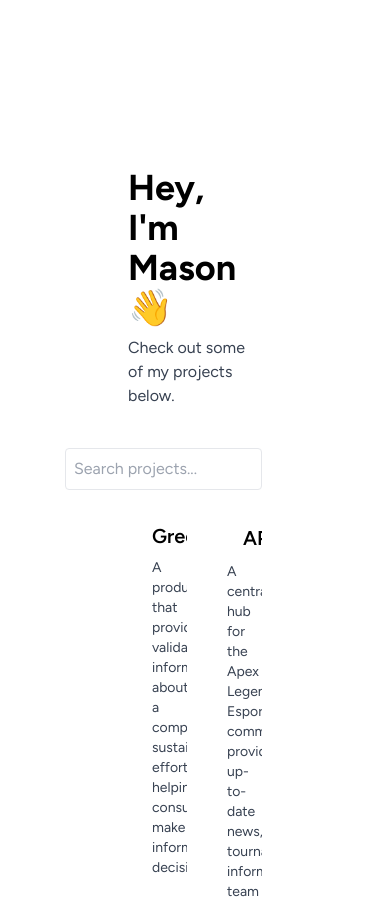
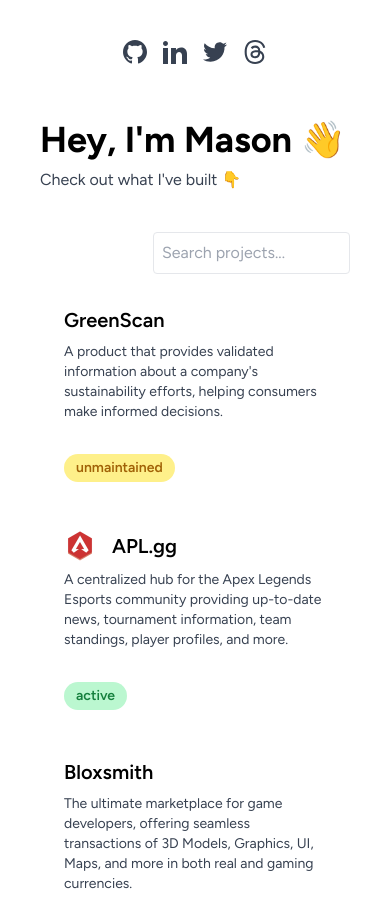
Before and after one commit to masnwilliams/masnwilliams.com, a Next.js app: page / in a window 390 px wide. Shown: the top 899 px of the page. Built offline with nearby package versions, Linux system fonts and the light colour scheme.

Commit message:
mobile support

```diff
--- a/src/app/layout.tsx
+++ b/src/app/layout.tsx
@@ -44,7 +44,7 @@
       <body className={figtree.className}>
         <NavBar />
 
-        <div className={"mx-32 mt-32"}>{children}</div>
+        <div className={"mt-14 sm:mt-32 mx-10 md:mx-32"}>{children}</div>
 
         <Analytics />
       </body>
--- a/src/app/page.tsx
+++ b/src/app/page.tsx
@@ -31,7 +31,8 @@
       </div>
 
       <div className={"text-gray-700 text-base"}>
-        Check out some of my projects below.
+        {/* eslint-disable-next-line react/no-unescaped-entities */}
+        Check out what I've built 👇
       </div>
 
       <div className={"mt-10"}>
--- a/src/components/CardGrid.tsx
+++ b/src/components/CardGrid.tsx
@@ -41,7 +41,7 @@
         {/*</button>*/}
       </div>
 
-      <div className="grid grid-cols-2 lg:grid-cols-3 gap-4">
+      <div className="grid place-items-center align-middle grid-cols-1 sm:grid-cols-2 lg:grid-cols-3 gap-4">
         {filteredProjects.map((project, index) => (
           <Card
             key={project.title}
--- a/src/components/SocialLinks.tsx
+++ b/src/components/SocialLinks.tsx
@@ -31,7 +31,7 @@
 
 const SocialLinks = () => {
   return (
-    <div className="fixed top-11 right-0 pr-32 invisible sm:visible">
+    <div className="sm:fixed sm:top-11 sm:right-0 sm:pr-32">
       <ul className="flex items-center space-x-4 text-gray-700">
         {socialLinks.map((social) => (
           <li
```
